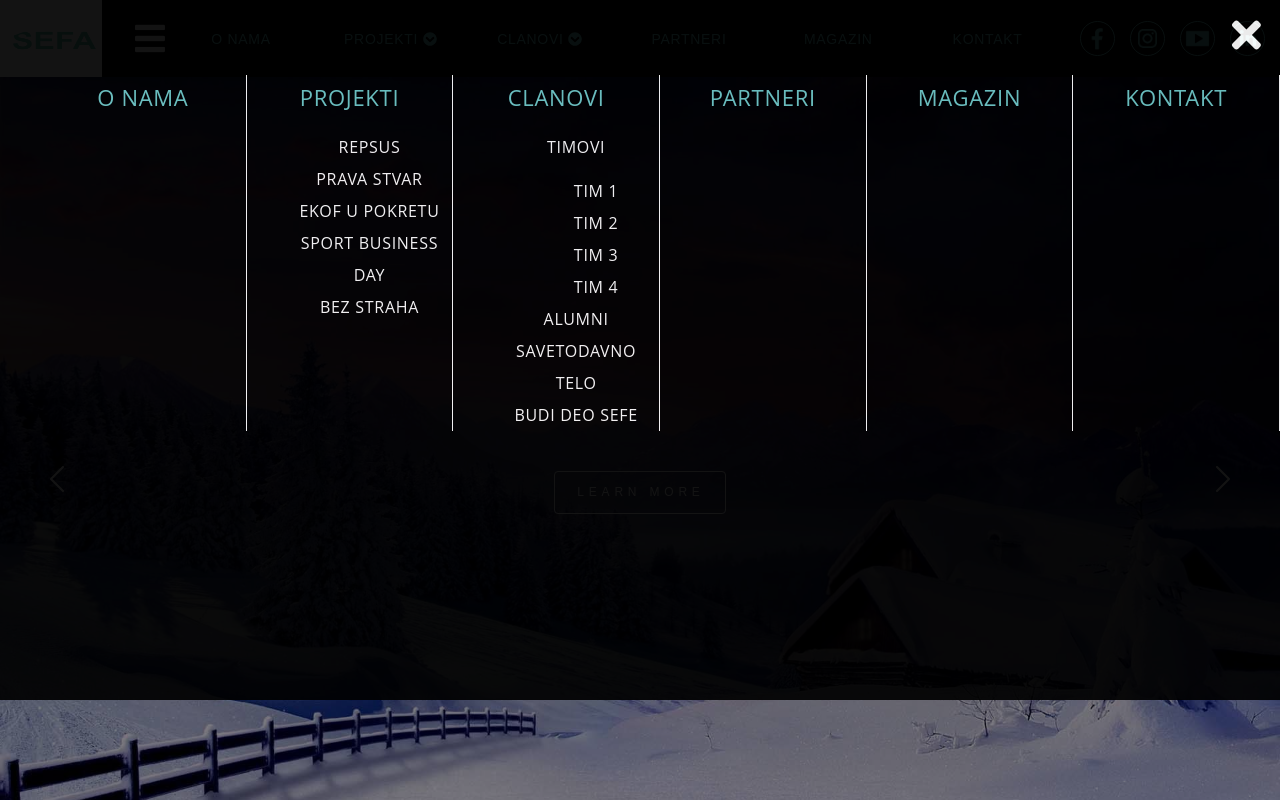
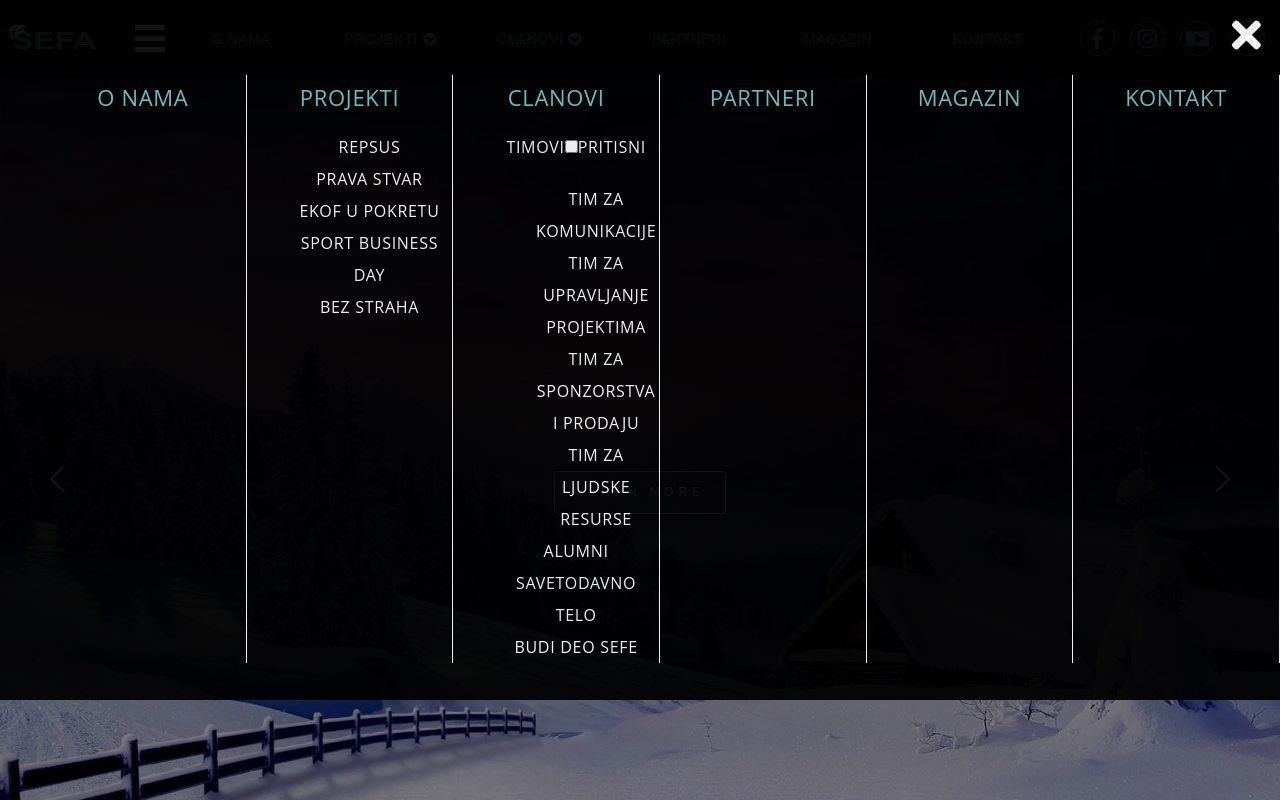
Before and after one commit to pejo8/Sefa_site, a React (Create React App) app: page / in a window 1280 px wide. Both pictures are taken after a click on the label 150 px from the left and 38 px from the top of the page. Shown: the top 800 px of the page. Built offline with nearby package versions, Linux system fonts and the light colour scheme.

Commit message:
Popravljen heder za telefon, treba odraditi da se klikom na icon pojavljuje padajuci meni

```diff
--- a/src/component/Header.js
+++ b/src/component/Header.js
@@ -9,10 +9,23 @@
   constructor(init){
     super(init);
     this.handleChange = this.handleChange.bind(this);
+    this.showTimovi = this.showTimovi.bind(this);
   }
   handleChange({target}){
     let nb = document.getElementById('NB_response');
     if (target.checked){
+      nb.style.display = "block";
+    } else {
+      nb.style.display = "none";
+    }
+  }
+
+  showTimovi({target}) {
+    let nb = document.getElementById('padajuciTimovi');
+    if (target.checked){
+      if( nb.style.display === "block")
+        nb.style.display = "none";
+      else
       nb.style.display = "block";
     } else {
       nb.style.display = "none";
@@ -27,15 +40,6 @@
 
   }
 
-  showTimovi({target}) {
-    let nb = document.getElementById('padajuciTimovi');
-    if (target.checked){
-      nb.style.display = "block";
-    } else {
-      nb.style.display = "none";
-    }
-  }
-
   render(){
 
   return (
@@ -47,7 +51,7 @@
         <div className="logo_header">
           <button >
           <Link to="/" >
-            <img src="./logo.png" alt="logo" />
+            <img src="./logo1.png" alt="logo" />
           </Link>
           </button>
         </div>
@@ -122,12 +126,18 @@
             </li>
               <li><a href="/#" className="nsk"> Clanovi </a>
                 <ul>
-                  <li><Link to="/#"> Timovi <button className="dugmeTimovi" onClick={this.showTimovi}><FontAwesomeIcon icon={faChevronCircleDown} size="1x"/></button></Link>
+                  <li><Link to="/#"> Timovi
+                    <input type="checkbox" id="check1" onClick={this.showTimovi}
+                                  defaultChecked={this.props.complete}/>
+                    <label for="check1">
+                      pritisni
+                    </label>
+                  </Link>
                     <ul className="padajuciTimovi" id="padajuciTimovi">
-                      <li><Link to="/#"> Tim 1 </Link></li>
-                      <li><Link to="/#"> Tim 2 </Link></li>
-                      <li><Link to="/#"> Tim 3 </Link></li>
-                      <li><Link to="/#"> Tim 4 </Link></li>
+                      <li><Link to="/#"> Tim za komunikacije </Link></li>
+                      <li><Link to="/#"> Tim za upravljanje projektima </Link></li>
+                      <li><Link to="/#"> Tim za sponzorstva i prodaju </Link></li>
+                      <li><Link to="/#"> Tim za ljudske resurse </Link></li>
                     </ul>
                   </li>
                   <li><Link to="/#"> Alumni </Link></li>
--- a/src/css/Header.css
+++ b/src/css/Header.css
@@ -10,12 +10,14 @@
 
 .header .logo_header {
     grid-column: 1;
+    background: black;
 }
 
 .logo_header button {
     width: 100%;
     border: 0;
     padding: 0;
+    background: black;
 }
 
 .header .logo_header button img{
@@ -174,6 +176,16 @@
 .header .tri_crte #check {
     display: none;
 }
+
+.header .checkbtn1 {
+    cursor: pointer;
+    background: red;
+}
+
+.header #check1 {
+    background: red;
+}
+
 .dugmeNavBar {
     position: relative;
     float: right;
@@ -194,7 +206,16 @@
     }
 
     .NB_response ul li ul li .padajuciTimovi {
-        display: block;
+        display: none;
+    }
+
+    .NB_response ul li ul li .padajuciTimovi li {
+        width: 240px;
+    }
+
+    .fi_menu_timovi {
+        margin-left: -14px;
+        margin-top: -5px;
     }
 
     .dugmeTimovi {
```
